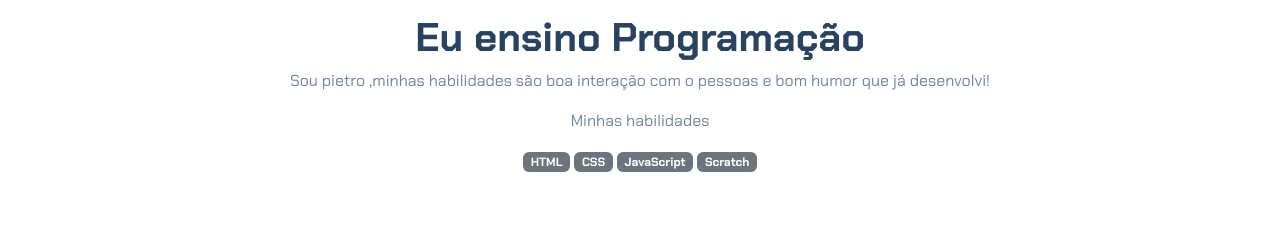
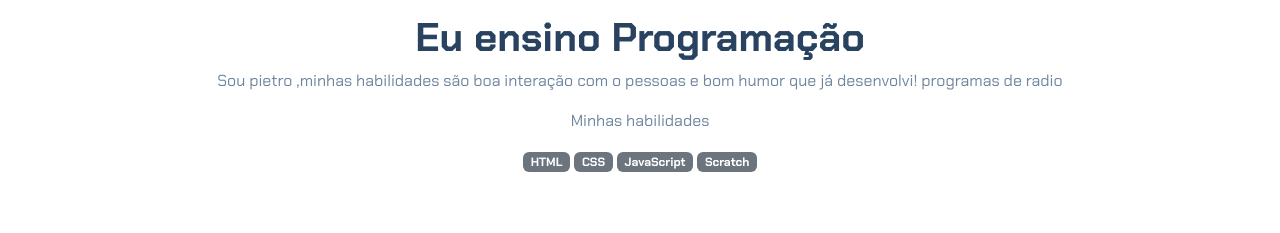
Before and after one commit to perfilEstud/Portifolio-Pietro-3c, a plain HTML site: page portifolio/index.html in a window 1280 px wide. Shown: the part 207-440 px from the top of the page. Drawn offline with nearby package versions, Linux system fonts and the light colour scheme.

Commit message:
Update index.html

```diff
--- a/portifolio/index.html
+++ b/portifolio/index.html
@@ -17,7 +17,7 @@ CTYPE html>
         <p class="lead">Eu sou pietro 2.0_</p>
         <h1>Eu ensino Programação</h1>
         <p>Sou pietro ,minhas habilidades são boa interação com o pessoas e bom humor
-            que já desenvolvi!</p>
+            que já desenvolvi! programas de radio</p>
         <p>Minhas habilidades</p>
         <div>
             <p class="badge bg-secondary">HTML</p>
```
